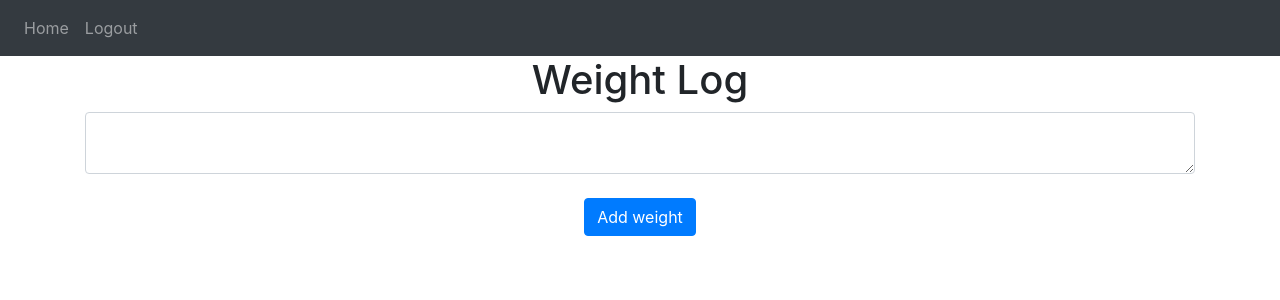
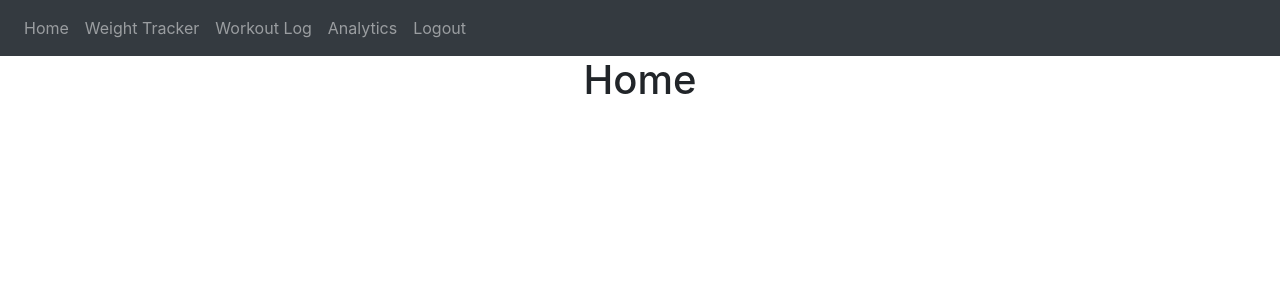
Before and after one commit to jqluu/Fitness-App, a Flask app: page / in a window 1280 px wide. Shown: the top 300 px of the page. Run offline with Flask 3, Linux system fonts and the light colour scheme; a user stored in the database is signed in; some libraries are stand-ins or nearby versions.

Commit message:
updated views, models
- added routing/views for: workout log, analytics, weight tracker
- added new tables: workout, exercise, sets in models

```diff
--- a/main.py
+++ b/main.py
@@ -1,7 +1,10 @@
 from website import create_app
 
+
+# create flask app
 app = create_app()
 
+# debug
 if __name__ == '__main__':
     app.run(debug=True)
 
@@ -11,3 +14,4 @@ if __name__ == '__main__':
 # weights as ints
 # formatting, display date/time w/ weight
 # change home-> weight log
+# admin@admin.com / admin
--- a/website/__init__.py
+++ b/website/__init__.py
@@ -3,6 +3,7 @@ from flask_sqlalchemy import SQLAlchemy
 from os import path
 from flask_login import LoginManager
 
+# db
 db = SQLAlchemy()
 DB_NAME = "database.db"
 
@@ -30,6 +31,7 @@ def create_app():
     login_manager.login_view = 'auth.login'
     login_manager.init_app(app)
 
+    # load user
     @login_manager.user_loader
     def load_user(id):
         return User.query.get(int(id))
--- a/website/static/index.js
+++ b/website/static/index.js
@@ -3,6 +3,6 @@ function deleteWeight(weightId) {
       method: "POST",
       body: JSON.stringify({ weightId: weightId }),
     }).then((_res) => {
-      window.location.href = "/";
+      window.location.href = "/weighttracker";
     });
   }
--- a/website/templates/base.html
+++ b/website/templates/base.html
@@ -31,6 +31,9 @@
         <div class="navbar-nav">
           {% if user.is_authenticated %}
           <a class="nav-item nav-link" id="home" href="/">Home</a>
+          <a class="nav-item nav-link" id="weighttracker" href="/weighttracker">Weight Tracker</a>
+          <a class="nav-item nav-link" id="workoutlog" href="/workoutlog">Workout Log</a>
+          <a class="nav-item nav-link" id="analytics" href="/analytics">Analytics</a>
           <a class="nav-item nav-link" id="logout" href="/logout">Logout</a>
           {% else %}
           <a class="nav-item nav-link" id="login" href="/login">Login</a>
--- a/website/templates/home.html
+++ b/website/templates/home.html
@@ -2,22 +2,6 @@
 {% block title %}Home{% endblock %}
 {% block content %}
 
-    <h1 align="center">Weight Log</h1>
-    <ul class="list-group list-group-flush" id="weights">
-      {% for weight in user.weights %}
-      <li class="list-group-item">
-        {{ weight.data }}
-        <button type="button" class="close" onClick="deleteWeight({{ weight.id }})">
-          <span aria-hidden="true">&times;</span>
-        </button>
-      </li>
-      {% endfor %}
-    </ul>
-    <form method="POST">
-      <textarea name="weight" id="weight" class="form-control"></textarea>
-      <br />
-      <div align="center">
-        <button type="submit" class="btn btn-primary">Add weight</button>
-      </div>
-    </form>
-    {% endblock %}
+    <h1 align="center">Home</h1>
+
+{% endblock %}
--- a/website/views.py
+++ b/website/views.py
@@ -6,9 +6,20 @@ import json
 
 views = Blueprint('views', __name__)
 
+# home / dash
+
 @views.route('/', methods=['GET', 'POST'])
 @login_required
 def home():
+
+    return render_template("home.html", user=current_user)
+
+
+# weightlog
+
+@views.route('/weighttracker', methods=['GET', 'POST'])
+@login_required
+def weighttracker():
     if request.method == 'POST':
         weight = request.form.get('weight')
 
@@ -21,7 +32,7 @@ def home():
 
         flash('Weight added.', category='success')
 
-    return render_template("home.html", user=current_user)
+    return render_template("weight_tracker.html", user=current_user)
 
 
 @views.route('/delete-weight', methods=['POST'])
@@ -35,3 +46,21 @@ def delete_weight():
             db.session.commit()
 
     return jsonify({})
+
+
+# workout tracker
+
+@views.route('/workoutlog', methods=['GET', 'POST'])
+@login_required
+def workoutlog():
+
+    return render_template("workout_log.html", user=current_user)
+
+
+# analytics
+
+@views.route('/analytics', methods=['GET', 'POST'])
+@login_required
+def analytics():
+
+    return render_template("analytics.html", user=current_user)
```
Also changed, not shown: website/models.py (+28 -9 lines), website/templates/analytics.html (added, +7 -0 lines), website/templates/weight_tracker.html (added, +23 -0 lines), website/templates/workout_log.html (added, +23 -0 lines), instance/database.db, website/static/styles.css (added).
